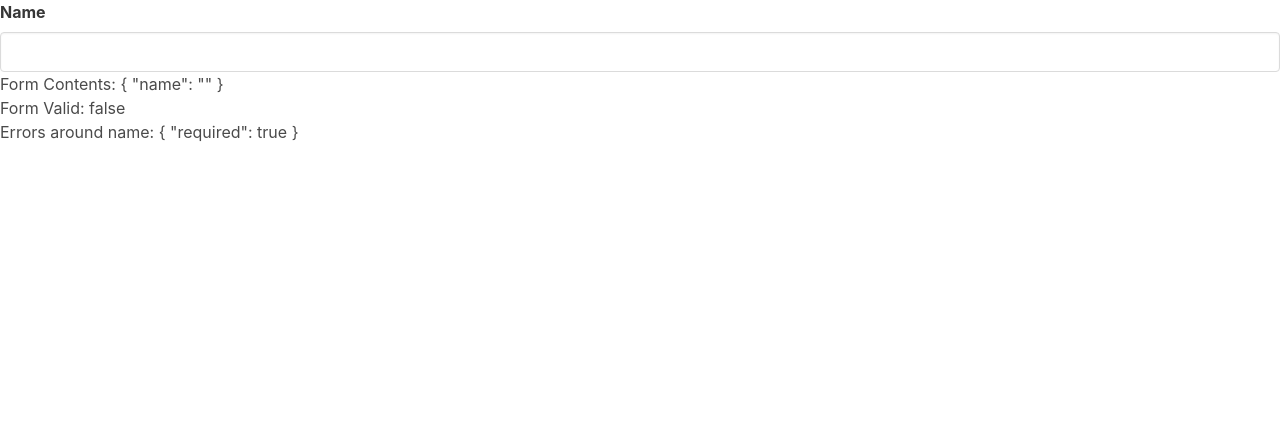
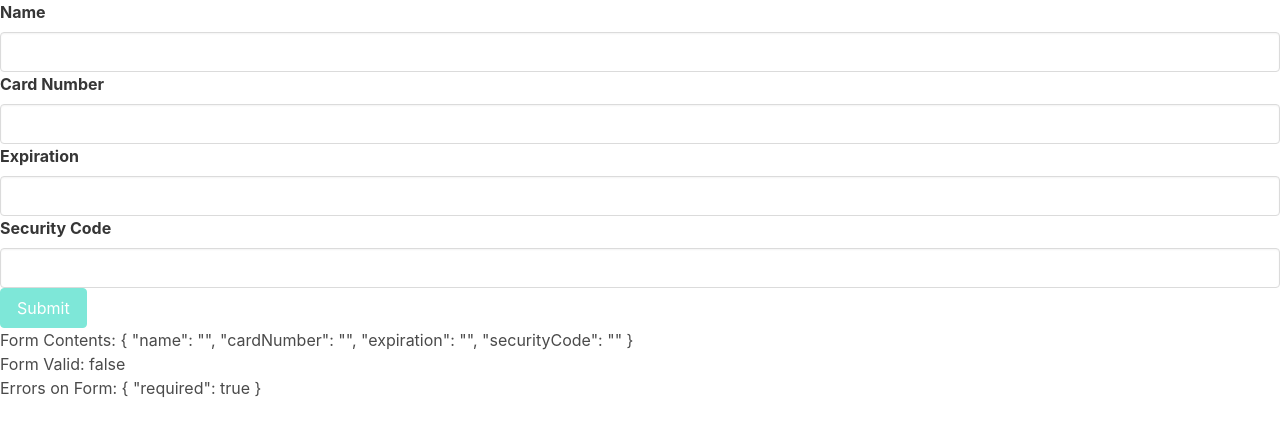
Before and after one commit to JoshSevy/ng-cc-forms, an Angular app: page / in a window 1280 px wide. Shown: the top 436 px of the page. Built offline with nearby package versions, Linux system fonts and the light colour scheme.

Commit message:
Add other dynamic inputs and validators for form

```diff
--- a/src/app/card-form/card-form.component.html
+++ b/src/app/card-form/card-form.component.html
@@ -1,7 +1,14 @@
-<form [formGroup]="cardForm">
+<form [formGroup]="cardForm" (ngSubmit)="onSubmit()">
   <app-input label="Name" [control]="cardForm.get('name')"></app-input>
+  <app-input label="Card Number" [control]="cardForm.get('cardNumber')"></app-input>
+  <app-input label="Expiration" [control]="cardForm.get('expiration')"></app-input>
+  <app-input label="Security Code" [control]="cardForm.get('securityCode')"></app-input>
+  <button class="button is-primary" [disabled]="cardForm.invalid" type="submit">Submit</button>
 </form>
+
+
+
 
 <div>Form Contents: {{ cardForm.value | json }}</div>
 <div>Form Valid: {{ cardForm.valid }}</div>
-<div>Errors around name: {{ cardForm.controls.name.errors | json }}</div>
+<div>Errors on Form: {{ cardForm.controls.name.errors | json }}</div>
--- a/src/app/card-form/card-form.component.ts
+++ b/src/app/card-form/card-form.component.ts
@@ -12,8 +12,20 @@ export class CardFormComponent implements OnInit {
       Validators.required,
       Validators.minLength(3),
     ]),
-
-
+    cardNumber: new FormControl('', [
+      Validators.required,
+      Validators.minLength(16),
+      Validators.maxLength(16)
+    ]),
+    expiration: new FormControl('', [
+      Validators.required,
+      Validators.pattern(/^(0[1-9]|1[0-2])\/\d{2}$/),
+    ]),
+    securityCode: new FormControl('', [
+      Validators.required,
+      Validators.minLength(3),
+      Validators.maxLength(3)
+    ])
   });
 
   constructor() {
@@ -23,4 +35,8 @@ export class CardFormComponent implements OnInit {
   ngOnInit(): void {
   }
 
+  onSubmit() {
+    console.log('Form was submitted');
+  }
+
 }
--- a/src/app/input/input.component.html
+++ b/src/app/input/input.component.html
@@ -6,18 +6,21 @@
     [ngClass]="{ 'is-danger': showErrors() }"
   />
     <ng-container *ngIf ="showErrors()">
-      <div *ngIf="control.errors.required">Value is required</div>
-      <div *ngIf="control.errors.minlength">
+      <div class="help is-danger" *ngIf="control.errors.required">Value is required</div>
+      <div class="help is-danger" *ngIf="control.errors.minlength">
         Value entered is
         {{ control.errors.minlength.actualLength }}
         characters long, but it must be at least
         {{ control.errors.minlength.requiredLength }}
       </div>
-      <div *ngIf="control.errors.maxlength">
+      <div class="help is-danger" *ngIf="control.errors.maxlength">
         Value entered is {{control.errors.maxlength.actualLength }}
         characters long, but it cannot be longer than
         {{ control.errors.maxlength.requiredLength }}
         characters
       </div>
+      <div class="help is-danger" *ngIf="control.errors.pattern">
+        Invalid format
+      </div>
     </ng-container>
 </div>
```
